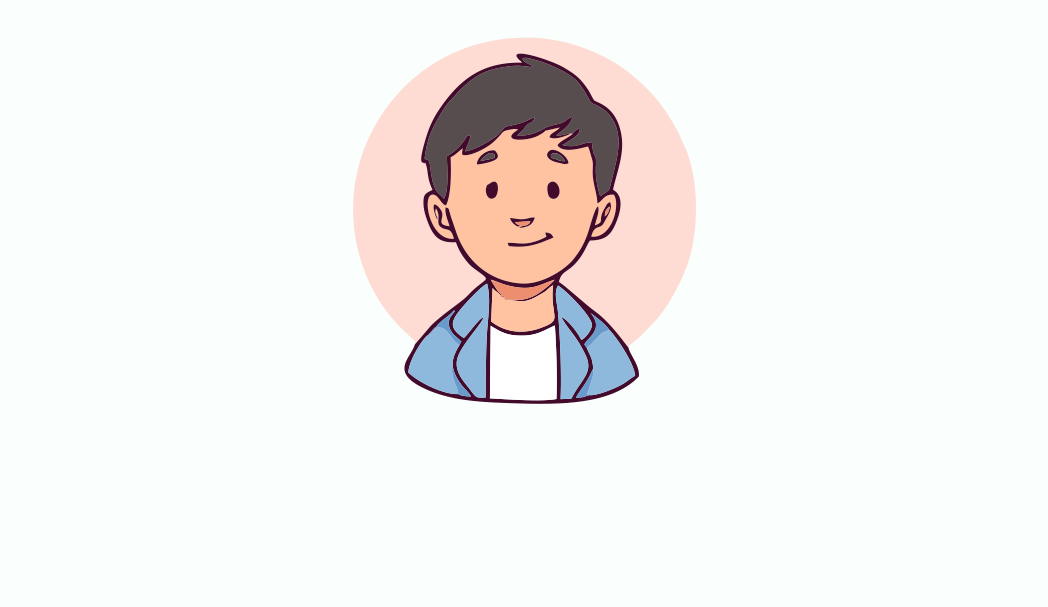
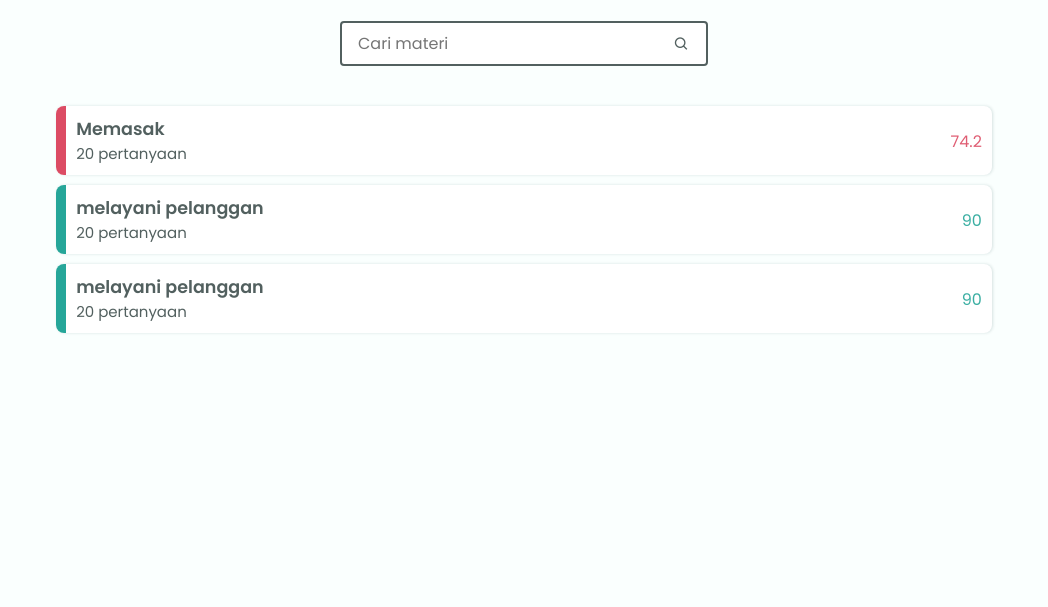
Before and after one commit to keenu1/restaurantservice, a plain HTML site: page pages/userreport.html in a window 1280 px wide. Shown: the part 193-800 px from the top of the page, without its empty margins (116-1164 px from the left). Drawn offline with nearby package versions, Linux system fonts and the light colour scheme.

Commit message:
update user ke-2

```diff
--- a/assets/css/styles.css
+++ b/assets/css/styles.css
@@ -1193,6 +1193,45 @@ select.decorated option:hover {}
   margin-bottom: 10px;
 }
 
+/*=============== GANTI PASSWORD ===============*/
+
+.password .input__form {
+  background-color: var(--body-color);
+  max-width: 300px;
+}
+
+/*=============== REPORT USER ===============*/
+.report__user .card__description {
+  position: relative;
+
+}
+
+.report__user .card__score {
+
+  position: absolute;
+  right: 0;
+  top: 0;
+  height: 100%;
+}
+
+.report__user .card__scorelabel {
+  position: relative;
+  top: 50%;
+  transform: translateY(-50%);
+  opacity: 0.9;
+  font-size: var(--normal-font-size);
+}
+
+.report__user .card__listevaluasidanger .card__scorelabel {
+  color: #DC4C64;
+}
+
+.report__user .card__listevaluasisuccess .card__scorelabel {
+  color: var(--first-color);
+}
+
+
+
 /* Change background header */
 .scroll-header {
   box-shadow: 0 1px 12px hsla(var(--hue), var(--sat), 15%, 0.15);
--- a/pages/userreport.html
+++ b/pages/userreport.html
@@ -87,18 +87,58 @@
 
     <main>
         <!--=============== Materi ===============-->
-        <section class="container section section__height user__evaluasi pengerjaan" id="pengerjaanevaluasi">
+        <section class="container section section__height user__evaluasi report__user" id="userreport">
             <div class="materi">
                 <div class="materi__content ">
-                    <h2 class="section__title"> Ganti Avatar</h2>
-                    <p class="section__subtitle">Silahkan Ganti Avatar</p>
+                    <h2 class="section__title">Report User</h2>
+                    <p class="section__subtitle">berikut adalah hasil evaluasi</p>
+                    <div class="search__formbox">
+                        <input type="text" id="Input" onkeyup="myFunction()" placeholder="Cari materi"
+                            class="search__form">
+                        <label for="" class="search__formicon"><i class='bx bx-search'></i></label>
+                    </div>
                 </div>
-                <!-- belum selesai -->
-                <form action="">
-                    <div class="materi__content">
-                        <img src="../assets/img/profile.png" alt="">
-                    </div>
-                </form>
+                <div class="materi__content">
+                    <ul id="UL">
+                        <li>
+                            <a href="userpengerjaanevaluasi.html" class="card__listevaluasi card__listevaluasidanger">
+                                <div class="card__description">
+                                    <h3>Memasak</h3>
+                                    <p>20 pertanyaan </p>
+                                    <div class="card__score">
+                                        <p class="card__scorelabel">74.2</p>
+                                    </div>
+                                </div>
+
+                            </a>
+                        </li>
+                        <li>
+                            <a href="userpengerjaanevaluasi.html" class="card__listevaluasi card__listevaluasisuccess">
+                                <div class="card__description">
+                                    <h3>melayani pelanggan</h3>
+                                    <p>20 pertanyaan </p>
+                                    <div class="card__score">
+                                        <p class="card__scorelabel">90</p>
+                                    </div>
+                                </div>
+
+                            </a>
+                        </li>
+                        <li>
+                            <a href="userpengerjaanevaluasi.html" class="card__listevaluasi card__listevaluasisuccess">
+                                <div class="card__description">
+                                    <h3>melayani pelanggan</h3>
+                                    <p>20 pertanyaan </p>
+                                    <div class="card__score">
+                                        <p class="card__scorelabel">90</p>
+                                    </div>
+                                </div>
+
+                            </a>
+                        </li>
+
+                    </ul>
+                </div>
         </section>
 
 
```
Also changed, not shown: pages/usergantiavatar.html (+4 -2 lines), pages/usergantipassword.html (+35 -7 lines).
